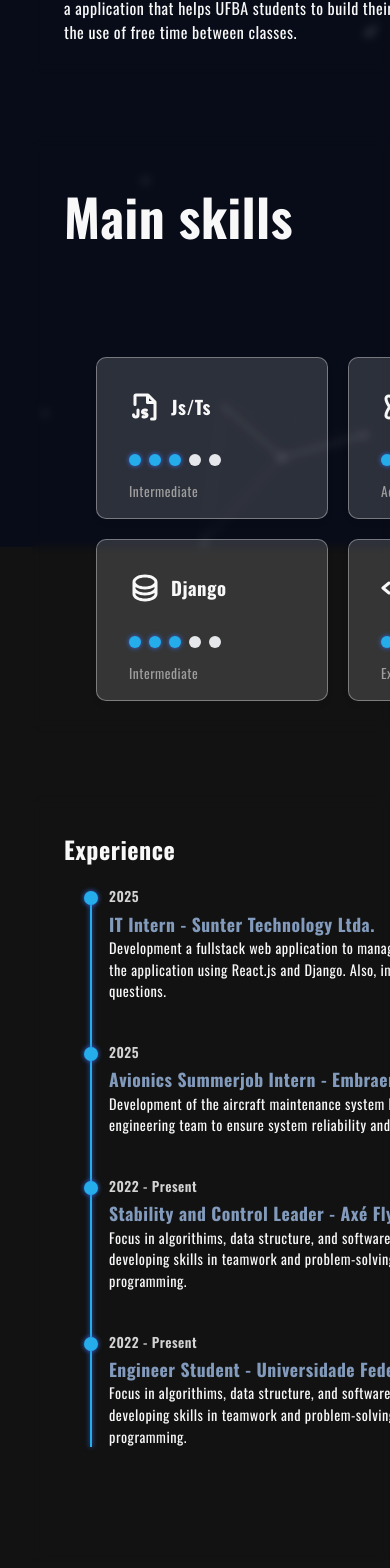
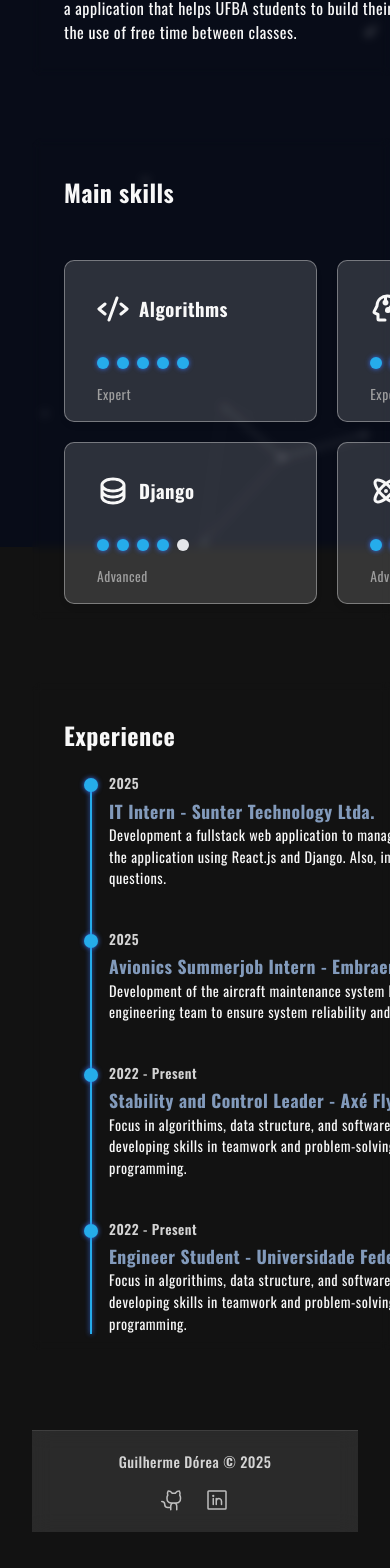
Before and after one commit to GuilhermeDorea/landing, a React (Vite) app: page /aboutme in a window 390 px wide. Shown: the part 297-1865 px from the top of the page. Built offline with nearby package versions, Linux system fonts and the light colour scheme; a web font is replaced by a local one.

Commit message:
feat: footer adicionado

```diff
--- a/src/AboutMe.css
+++ b/src/AboutMe.css
@@ -77,7 +77,6 @@
   gap: 40px;
   position: relative;
   padding-left: 20px;
-  margin-bottom: 100px;
 }
 
 /* A Linha Vertical */
--- a/src/AboutMe.jsx
+++ b/src/AboutMe.jsx
@@ -1,4 +1,4 @@
-import { AtomIcon, CodeIcon, DatabaseIcon, FileJsIcon, FilePyIcon } from '@phosphor-icons/react';
+import { AtomIcon, CodeIcon, DatabaseIcon, FileJsIcon, FilePyIcon, HeadCircuitIcon } from '@phosphor-icons/react';
 import './AboutMe.css';
 import { AnimatedSection } from './components/AnimatedSlide';
 
@@ -89,13 +89,14 @@ export function AboutMe() {
       </AnimatedSection>
       {/* === Minhas habilidades === */}
       <AnimatedSection className="card about-me-container">
-        <h1>Main skills</h1>
-        <div className="card skill-cards-container">
+        <h2>Main skills</h2>
+        <div className="skill-cards-container">
+          <SkillCard skill="Algorithms" level="Expert" icon={<CodeIcon size={32} weight="bold" />} />
+          <SkillCard skill="AI devOps" level="Expert" icon={<HeadCircuitIcon size={32} weight="bold" />} />
+          <SkillCard skill="Python" level="Expert" icon={<FilePyIcon size={32} weight="bold" />} />
+          <SkillCard skill="Django" level="Advanced" icon={<DatabaseIcon size={32} weight="bold" />} />
+          <SkillCard skill="React.js" level="Advanced" icon={<AtomIcon size={32} weight="bold" />} />
           <SkillCard skill="Js/Ts" level="Intermediate" icon={<FileJsIcon size={32} weight="bold" />} />
-          <SkillCard skill="React.js" level="Advanced" icon={<AtomIcon size={32} weight="bold" />} />
-          <SkillCard skill="Python" level="Advanced" icon={<FilePyIcon size={32} weight="bold" />} />
-          <SkillCard skill="Django" level="Intermediate" icon={<DatabaseIcon size={32} weight="bold" />} />
-          <SkillCard skill="Algorithms" level="Expert" icon={<CodeIcon size={32} weight="bold" />} />
         </div>
       </AnimatedSection>
       {/* === Card de experiencia === */}
--- a/src/App.jsx
+++ b/src/App.jsx
@@ -4,6 +4,7 @@ import { AboutMe } from './AboutMe';
 import './App.css';
 import fotoPerfil from './assets/guilhermedorea.png';
 import { ContactForm } from './components/ContactForm';
+import { Footer } from './components/Footer';
 import { Navbar } from './components/Navbar';
 import { StarBackground } from './components/StarBackground';
 import './index.css';
@@ -26,6 +27,7 @@ function App() {
         <Route path="/" element={<Home />} />
         <Route path="/aboutme" element={<AboutMe />} />
       </Routes>
+      <Footer />
     </>
   );
 }
--- /dev/null
+++ b/src/components/Footer.css
@@ -0,0 +1,51 @@
+/* src/App.css */
+
+.footer {
+  /* Layout */
+  display: flex;
+  justify-content: space-between; /* Joga um grupo pra cada ponta */
+  align-items: center;
+  padding: 20px 40px;
+  margin-top: 80px; /* Garante espaço do último conteúdo */
+
+  /* Estilo Visual (Vidro Escuro ou Claro dependendo do gosto) */
+  background: rgba(255, 255, 255, 0.1);
+  backdrop-filter: blur(10px);
+  border-top: 1px solid rgba(255, 255, 255, 0.1);
+
+  /* Texto */
+  color: #fff; /* Branco para contrastar com o fundo espacial */
+  font-size: 0.9rem;
+}
+
+/* Links Sociais no Footer */
+.footer-socials {
+  display: flex;
+  gap: 20px;
+}
+
+.footer-socials a {
+  color: rgba(255, 255, 255, 0.7); /* Branco meio transparente */
+  transition: all 0.2s;
+  display: flex; /* Para alinhar o ícone */
+}
+
+.footer-socials a:hover {
+  color: #61dafb; /* Azul destaque */
+  transform: translateY(-2px);
+}
+
+.footer-copy p {
+  margin: 0;
+  font-weight: 500;
+  opacity: 0.8;
+}
+
+/* Responsividade para celular: Um embaixo do outro */
+@media (max-width: 600px) {
+  .footer {
+    flex-direction: column;
+    gap: 15px;
+    text-align: center;
+  }
+}
--- /dev/null
+++ b/src/components/Footer.jsx
@@ -0,0 +1,22 @@
+import { GithubLogoIcon, LinkedinLogoIcon } from '@phosphor-icons/react';
+import './Footer.css';
+
+export function Footer() {
+  const currentYear = new Date().getFullYear();
+
+  return (
+    <footer className="footer">
+      <div className="footer-copy">
+        <p>Guilherme Dórea &copy; {currentYear}</p>
+      </div>
+      <div className="footer-socials">
+        <a href="https://github.com/GuilhermeDorea" target="_blank" rel="noreferrer" aria-label="GitHub">
+          <GithubLogoIcon size={24} />
+        </a>
+        <a href="https://linkedin.com/in/guilhermedorea/" target="_blank" rel="noreferrer" aria-label="LinkedIn">
+          <LinkedinLogoIcon size={24} />
+        </a>
+      </div>
+    </footer>
+  );
+}
```
